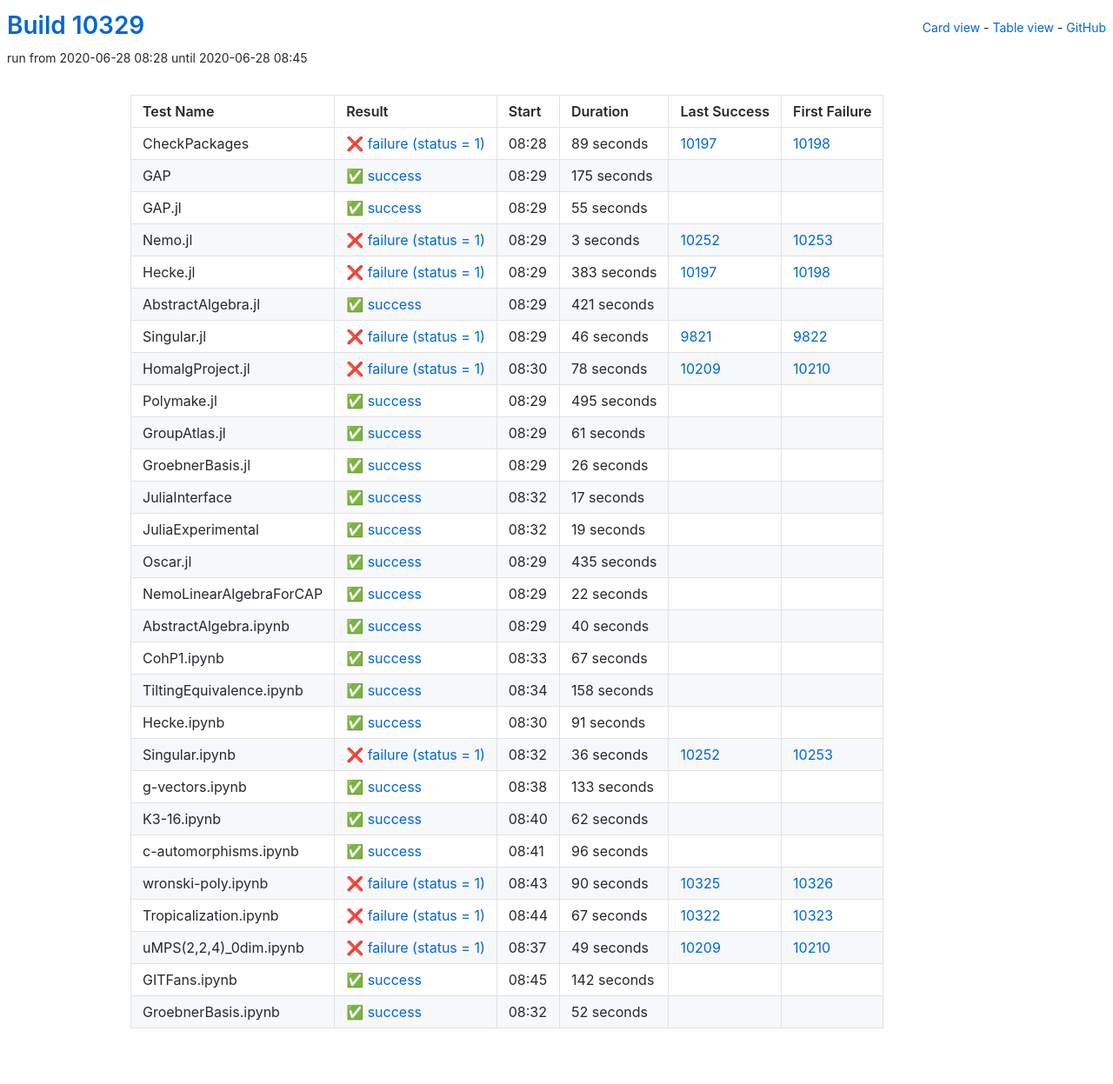
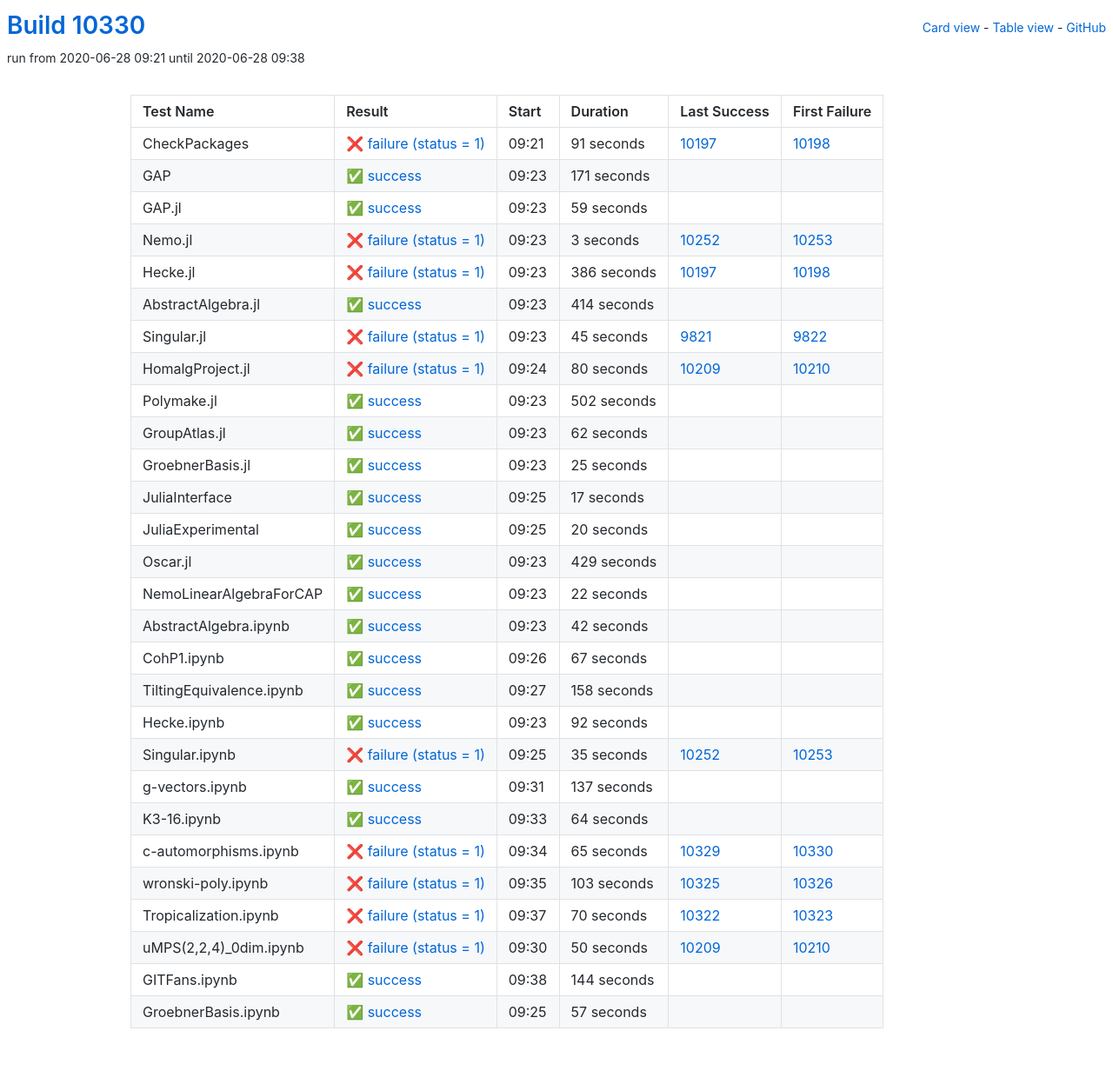
Before and after one commit to oscar-system/oscar-ci-status, a Jekyll site: the page built from table.html, in a window 1280 px wide. Shown: the whole page at 87% size. Built offline with Jekyll 4.4.1, drawn with Linux system fonts in a browser that asks for light colours.

Commit message:
Build #10330

```diff
--- a/_data/ci.yml
+++ b/_data/ci.yml
@@ -1,6 +1,6 @@
 ---
-build: 10329
-build_url: https://oscarci.mathematik.uni-kl.de/job/oscar/10329/
+build: 10330
+build_url: https://oscarci.mathematik.uni-kl.de/job/oscar/10330/
 job: oscar
 organization: oscar-system
 repo: oscar-ci-status
@@ -8,44 +8,44 @@
 tests:
 - name: CheckPackages
   id: checkpackages
-  log: https://oscarci.mathematik.uni-kl.de/job/oscar/10329/artifact/logs/build-10329/CheckPackages.log
-  start: 2020-06-28 08:28
+  log: https://oscarci.mathematik.uni-kl.de/job/oscar/10330/artifact/logs/build-10330/CheckPackages.log
+  start: 2020-06-28 09:21
   success: false
   exitcode: 1
   status: failure
-  duration: 89
+  duration: 91
   last_success: 10197
   last_success_url: https://oscarci.mathematik.uni-kl.de/job/oscar/10197/
   first_failure: 10198
   first_failure_url: https://oscarci.mathematik.uni-kl.de/job/oscar/10198/
 - name: GAP
   id: gap
-  log: https://oscarci.mathematik.uni-kl.de/job/oscar/10329/artifact/logs/build-10329/GAP.log
-  start: 2020-06-28 08:29
+  log: https://oscarci.mathematik.uni-kl.de/job/oscar/10330/artifact/logs/build-10330/GAP.log
+  start: 2020-06-28 09:23
   success: true
   exitcode: 0
   status: success
-  duration: 175
+  duration: 171
   last_success: false
   last_success_url:
   first_failure: false
   first_failure_url:
 - name: GAP.jl
   id: gap-jl
-  log: https://oscarci.mathematik.uni-kl.de/job/oscar/10329/artifact/logs/build-10329/GAP.jl.log
-  start: 2020-06-28 08:29
+  log: https://oscarci.mathematik.uni-kl.de/job/oscar/10330/artifact/logs/build-10330/GAP.jl.log
+  start: 2020-06-28 09:23
   success: true
   exitcode: 0
   status: success
-  duration: 55
+  duration: 59
   last_success: false
   last_success_url:
   first_failure: false
   first_failure_url:
 - name: Nemo.jl
   id: nemo-jl
-  log: https://oscarci.mathematik.uni-kl.de/job/oscar/10329/artifact/logs/build-10329/Nemo.jl.log
-  start: 2020-06-28 08:29
+  log: https://oscarci.mathematik.uni-kl.de/job/oscar/10330/artifact/logs/build-10330/Nemo.jl.log
+  start: 2020-06-28 09:23
   success: false
   exitcode: 1
   status: failure
@@ -56,92 +56,92 @@
   first_failure_url: https://oscarci.mathematik.uni-kl.de/job/oscar/10253/
 - name: Hecke.jl
   id: hecke-jl
-  log: https://oscarci.mathematik.uni-kl.de/job/oscar/10329/artifact/logs/build-10329/Hecke.jl.log
-  start: 2020-06-28 08:29
+  log: https://oscarci.mathematik.uni-kl.de/job/oscar/10330/artifact/logs/build-10330/Hecke.jl.log
+  start: 2020-06-28 09:23
   success: false
   exitcode: 1
   status: failure
-  duration: 383
+  duration: 386
   last_success: 10197
   last_success_url: https://oscarci.mathematik.uni-kl.de/job/oscar/10197/
   first_failure: 10198
   first_failure_url: https://oscarci.mathematik.uni-kl.de/job/oscar/10198/
 - name: AbstractAlgebra.jl
   id: abstractalgebra-jl
-  log: https://oscarci.mathematik.uni-kl.de/job/oscar/10329/artifact/logs/build-10329/AbstractAlgebra.jl.log
-  start: 2020-06-28 08:29
+  log: https://oscarci.mathematik.uni-kl.de/job/oscar/10330/artifact/logs/build-10330/AbstractAlgebra.jl.log
+  start: 2020-06-28 09:23
   success: true
   exitcode: 0
   status: success
-  duration: 421
+  duration: 414
   last_success: false
   last_success_url:
   first_failure: false
   first_failure_url:
 - name: Singular.jl
   id: singular-jl
-  log: https://oscarci.mathematik.uni-kl.de/job/oscar/10329/artifact/logs/build-10329/Singular.jl.log
-  start: 2020-06-28 08:29
+  log: https://oscarci.mathematik.uni-kl.de/job/oscar/10330/artifact/logs/build-10330/Singular.jl.log
+  start: 2020-06-28 09:23
   success: false
   exitcode: 1
   status: failure
-  duration: 46
+  duration: 45
   last_success: 9821
   last_success_url: https://oscarci.mathematik.uni-kl.de/job/oscar/9821/
   first_failure: 9822
   first_failure_url: https://oscarci.mathematik.uni-kl.de/job/oscar/9822/
 - name: HomalgProject.jl
   id: homalgproject-jl
-  log: https://oscarci.mathematik.uni-kl.de/job/oscar/10329/artifact/logs/build-10329/HomalgProject.jl.log
-  start: 2020-06-28 08:30
+  log: https://oscarci.mathematik.uni-kl.de/job/oscar/10330/artifact/logs/build-10330/HomalgProject.jl.log
+  start: 2020-06-28 09:24
   success: false
   exitcode: 1
   status: failure
-  duration: 78
+  duration: 80
   last_success: 10209
   last_success_url: https://oscarci.mathematik.uni-kl.de/job/oscar/10209/
   first_failure: 10210
   first_failure_url: https://oscarci.mathematik.uni-kl.de/job/oscar/10210/
 - name: Polymake.jl
   id: polymake-jl
-  log: https://oscarci.mathematik.uni-kl.de/job/oscar/10329/artifact/logs/build-10329/Polymake.jl.log
-  start: 2020-06-28 08:29
+  log: https://oscarci.mathematik.uni-kl.de/job/oscar/10330/artifact/logs/build-10330/Polymake.jl.log
+  start: 2020-06-28 09:23
   success: true
   exitcode: 0
   status: success
-  duration: 495
+  duration: 502
   last_success: false
   last_success_url:
   first_failure: false
   first_failure_url:
 - name: GroupAtlas.jl
   id: groupatlas-jl
-  log: https://oscarci.mathematik.uni-kl.de/job/oscar/10329/artifact/logs/build-10329/GroupAtlas.jl.log
-  start: 2020-06-28 08:29
+  log: https://oscarci.mathematik.uni-kl.de/job/oscar/10330/artifact/logs/build-10330/GroupAtlas.jl.log
+  start: 2020-06-28 09:23
   success: true
   exitcode: 0
   status: success
-  duration: 61
+  duration: 62
   last_success: false
   last_success_url:
   first_failure: false
   first_failure_url:
 - name: GroebnerBasis.jl
   id: groebnerbasis-jl
-  log: https://oscarci.mathematik.uni-kl.de/job/oscar/10329/artifact/logs/build-10329/GroebnerBasis.jl.log
-  start: 2020-06-28 08:29
+  log: https://oscarci.mathematik.uni-kl.de/job/oscar/10330/artifact/logs/build-10330/GroebnerBasis.jl.log
+  start: 2020-06-28 09:23
   success: true
   exitcode: 0
   status: success
-  duration: 26
+  duration: 25
   last_success: false
   last_success_url:
   first_failure: false
   first_failure_url:
 - name: JuliaInterface
   id: juliainterface
-  log: https://oscarci.mathematik.uni-kl.de/job/oscar/10329/artifact/logs/build-10329/JuliaInterface.log
-  start: 2020-06-28 08:32
+  log: https://oscarci.mathematik.uni-kl.de/job/oscar/10330/artifact/logs/build-10330/JuliaInterface.log
+  start: 2020-06-28 09:25
   success: true
   exitcode: 0
   status: success
@@ -152,32 +152,32 @@
   first_failure_url:
 - name: JuliaExperimental
   id: juliaexperimental
-  log: https://oscarci.mathematik.uni-kl.de/job/oscar/10329/artifact/logs/build-10329/JuliaExperimental.log
-  start: 2020-06-28 08:32
+  log: https://oscarci.mathematik.uni-kl.de/job/oscar/10330/artifact/logs/build-10330/JuliaExperimental.log
+  start: 2020-06-28 09:25
   success: true
   exitcode: 0
   status: success
-  duration: 19
+  duration: 20
   last_success: false
   last_success_url:
   first_failure: false
   first_failure_url:
 - name: Oscar.jl
   id: oscar-jl
-  log: https://oscarci.mathematik.uni-kl.de/job/oscar/10329/artifact/logs/build-10329/Oscar.jl.log
-  start: 2020-06-28 08:29
+  log: https://oscarci.mathematik.uni-kl.de/job/oscar/10330/artifact/logs/build-10330/Oscar.jl.log
+  start: 2020-06-28 09:23
   success: true
   exitcode: 0
   status: success
-  duration: 435
+  duration: 429
   last_success: false
   last_success_url:
   first_failure: false
   first_failure_url:
 - name: NemoLinearAlgebraForCAP
   id: nemolinearalgebraforcap
-  log: https://oscarci.mathematik.uni-kl.de/job/oscar/10329/artifact/logs/build-10329/NemoLinearAlgebraForCAP.log
-  start: 2020-06-28 08:29
+  log: https://oscarci.mathematik.uni-kl.de/job/oscar/10330/artifact/logs/build-10330/NemoLinearAlgebraForCAP.log
+  start: 2020-06-28 09:23
   success: true
   exitcode: 0
   status: success
@@ -188,20 +188,20 @@
   first_failure_url:
 - name: AbstractAlgebra.ipynb
   id: abstractalgebra-ipynb
-  log: https://oscarci.mathematik.uni-kl.de/job/oscar/10329/artifact/logs/build-10329/AbstractAlgebra.ipynb.log
-  start: 2020-06-28 08:29
+  log: https://oscarci.mathematik.uni-kl.de/job/oscar/10330/artifact/logs/build-10330/AbstractAlgebra.ipynb.log
+  start: 2020-06-28 09:23
   success: true
   exitcode: 0
   status: success
-  duration: 40
+  duration: 42
   last_success: false
   last_success_url:
   first_failure: false
   first_failure_url:
 - name: CohP1.ipynb
   id: cohp1-ipynb
-  log: https://oscarci.mathematik.uni-kl.de/job/oscar/10329/artifact/logs/build-10329/CohP1.ipynb.log
-  start: 2020-06-28 08:33
+  log: https://oscarci.mathematik.uni-kl.de/job/oscar/10330/artifact/logs/build-10330/CohP1.ipynb.log
+  start: 2020-06-28 09:26
   success: true
   exitcode: 0
   status: success
@@ -212,8 +212,8 @@
   first_failure_url:
 - name: TiltingEquivalence.ipynb
   id: tiltingequivalence-ipynb
-  log: https://oscarci.mathematik.uni-kl.de/job/oscar/10329/artifact/logs/build-10329/TiltingEquivalence.ipynb.log
-  start: 2020-06-28 08:34
+  log: https://oscarci.mathematik.uni-kl.de/job/oscar/10330/artifact/logs/build-10330/TiltingEquivalence.ipynb.log
+  start: 2020-06-28 09:27
   success: true
   exitcode: 0
   status: success
@@ -224,120 +224,120 @@
   first_failure_url:
 - name: Hecke.ipynb
   id: hecke-ipynb
-  log: https://oscarci.mathematik.uni-kl.de/job/oscar/10329/artifact/logs/build-10329/Hecke.ipynb.log
-  start: 2020-06-28 08:30
+  log: https://oscarci.mathematik.uni-kl.de/job/oscar/10330/artifact/logs/build-10330/Hecke.ipynb.log
+  start: 2020-06-28 09:23
   success: true
   exitcode: 0
   status: success
-  duration: 91
+  duration: 92
   last_success: false
   last_success_url:
   first_failure: false
   first_failure_url:
 - name: Singular.ipynb
   id: singular-ipynb
-  log: https://oscarci.mathematik.uni-kl.de/job/oscar/10329/artifact/logs/build-10329/Singular.ipynb.log
-  start: 2020-06-28 08:32
+  log: https://oscarci.mathematik.uni-kl.de/job/oscar/10330/artifact/logs/build-10330/Singular.ipynb.log
+  start: 2020-06-28 09:25
   success: false
   exitcode: 1
   status: failure
-  duration: 36
+  duration: 35
   last_success: 10252
   last_success_url: https://oscarci.mathematik.uni-kl.de/job/oscar/10252/
   first_failure: 10253
   first_failure_url: https://oscarci.mathematik.uni-kl.de/job/oscar/10253/
 - name: g-vectors.ipynb
   id: g-vectors-ipynb
-  log: https://oscarci.mathematik.uni-kl.de/job/oscar/10329/artifact/logs/build-10329/g-vectors.ipynb.log
-  start: 2020-06-28 08:38
+  log: https://oscarci.mathematik.uni-kl.de/job/oscar/10330/artifact/logs/build-10330/g-vectors.ipynb.log
+  start: 2020-06-28 09:31
   success: true
   exitcode: 0
   status: success
-  duration: 133
+  duration: 137
   last_success: false
   last_success_url:
   first_failure: false
   first_failure_url:
 - name: K3-16.ipynb
   id: k3-16-ipynb
-  log: https://oscarci.mathematik.uni-kl.de/job/oscar/10329/artifact/logs/build-10329/K3-16.ipynb.log
-  start: 2020-06-28 08:40
+  log: https://oscarci.mathematik.uni-kl.de/job/oscar/10330/artifact/logs/build-10330/K3-16.ipynb.log
+  start: 2020-06-28 09:33
   success: true
   exitcode: 0
   status: success
-  duration: 62
+  duration: 64
   last_success: false
   last_success_url:
   first_failure: false
   first_failure_url:
 - name: c-automorphisms.ipynb
   id: c-automorphisms-ipynb
-  log: https://oscarci.mathematik.uni-kl.de/job/oscar/10329/artifact/logs/build-10329/c-automorphisms.ipynb.log
-  start: 2020-06-28 08:41
-  success: true
-  exitcode: 0
-  status: success
-  duration: 96
-  last_success: false
-  last_success_url:
-  first_failure: false
-  first_failure_url:
-- name: wronski-poly.ipynb
-  id: wronski-poly-ipynb
-  log: https://oscarci.mathematik.uni-kl.de/job/oscar/10329/artifact/logs/build-10329/wronski-poly.ipynb.log
-  start: 2020-06-28 08:43
+  log: https://oscarci.mathematik.uni-kl.de/job/oscar/10330/artifact/logs/build-10330/c-automorphisms.ipynb.log
+  start: 2020-06-28 09:34
   success: false
   exitcode: 1
   status: failure
-  duration: 90
+  duration: 65
+  last_success: 10329
+  last_success_url: https://oscarci.mathematik.uni-kl.de/job/oscar/10329/
+  first_failure: 10330
+  first_failure_url: https://oscarci.mathematik.uni-kl.de/job/oscar/10330/
+- name: wronski-poly.ipynb
+  id: wronski-poly-ipynb
+  log: https://oscarci.mathematik.uni-kl.de/job/oscar/10330/artifact/logs/build-10330/wronski-poly.ipynb.log
+  start: 2020-06-28 09:35
+  success: false
+  exitcode: 1
+  status: failure
+  duration: 103
   last_success: 10325
   last_success_url: https://oscarci.mathematik.uni-kl.de/job/oscar/10325/
   first_failure: 10326
   first_failure_url: https://oscarci.mathematik.uni-kl.de/job/oscar/10326/
 - name: Tropicalization.ipynb
   id: tropicalization-ipynb
-  log: https://oscarci.mathematik.uni-kl.de/job/oscar/10329/artifact/logs/build-10329/Tropicalization.ipynb.log
-  start: 2020-06-28 08:44
+  log: https://oscarci.mathematik.uni-kl.de/job/oscar/10330/artifact/logs/build-10330/Tropicalization.ipynb.log
+  start: 2020-06-28 09:37
   success: false
   exitcode: 1
   status: failure
-  duration: 67
+  duration: 70
   last_success: 10322
   last_success_url: https://oscarci.mathematik.uni-kl.de/job/oscar/10322/
   first_failure: 10323
   first_failure_url: https://oscarci.mathematik.uni-kl.de/job/oscar/10323/
 - name: uMPS(2,2,4)_0dim.ipynb
   id: umps-2-2-4-0dim-ipynb
-  log: https://oscarci.mathematik.uni-kl.de/job/oscar/10329/artifact/logs/build-10329/uMPS-2-2-4-_0dim.ipynb.log
-  start: 2020-06-28 08:37
+  log: https://oscarci.mathematik.uni-kl.de/job/oscar/10330/artifact/logs/build-10330/uMPS-2-2-4-_0dim.ipynb.log
+  start: 2020-06-28 09:30
   success: false
   exitcode: 1
   status: failure
-  duration: 49
+  duration: 50
   last_success: 10209
   last_success_url: https://oscarci.mathematik.uni-kl.de/job/oscar/10209/
   first_failure: 10210
   first_failure_url: https://oscarci.mathematik.uni-kl.de/job/oscar/10210/
 - name: GITFans.ipynb
   id: gitfans-ipynb
-  log: https://oscarci.mathematik.uni-kl.de/job/oscar/10329/artifact/logs/build-10329/GITFans.ipynb.log
-  start: 2020-06-28 08:45
+  log: https://oscarci.mathematik.uni-kl.de/job/oscar/10330/artifact/logs/build-10330/GITFans.ipynb.log
+  start: 2020-06-28 09:38
   success: true
   exitcode: 0
   status: success
-  duration: 142
+  duration: 144
   last_success: false
   last_success_url:
   first_failure: false
   first_failure_url:
 - name: GroebnerBasis.ipynb
   id: groebnerbasis-ipynb
-  log: https://oscarci.mathematik.uni-kl.de/job/oscar/10329/artifact/logs/build-10329/GroebnerBasis.ipynb.log
-  start: 2020-06-28 08:32
+  log: https://oscarci.mathematik.uni-kl.de/job/oscar/10330/artifact/logs/build-10330/GroebnerBasis.ipynb.log
+  start: 2020-06-28 09:25
   success: true
   exitcode: 0
   status: success
-  duration: 52
+  duration: 57
   last_success: false
   last_success_url:
   first_failure: false
```
Also changed, not shown: README.md.
